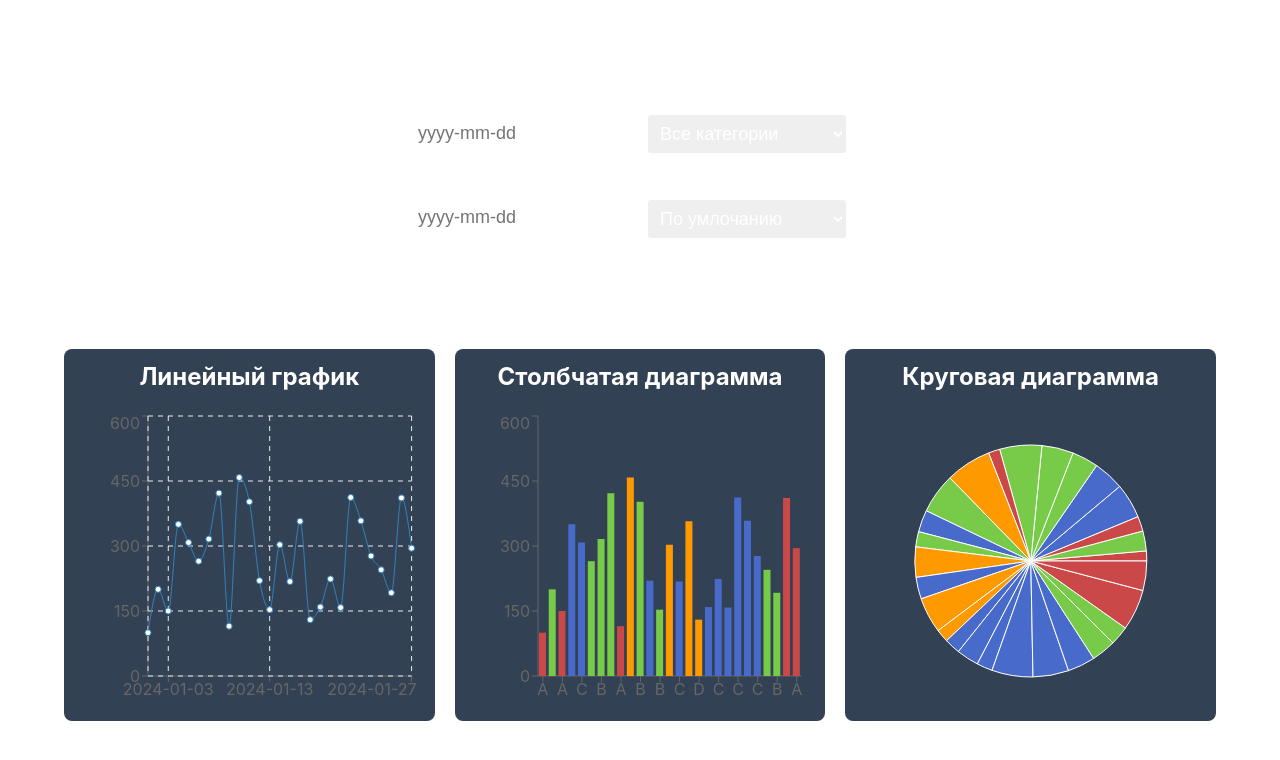
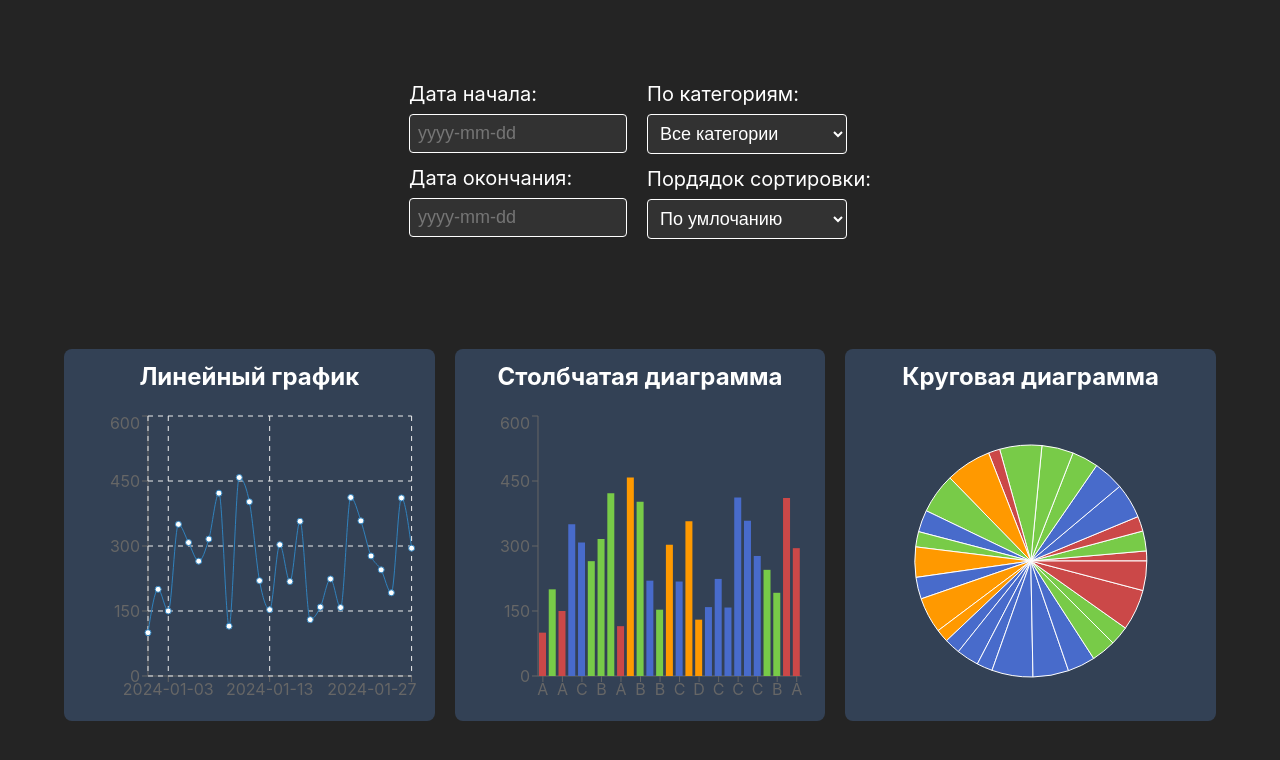
Before and after one commit to timuritodev/test-rmh, a React (Vite) app: page / in a window 1280 px wide. Shown: the top 760 px of the page. Built offline with nearby package versions, Linux system fonts and the light colour scheme.

Commit message:
fixed css

```diff
--- a/src/components/filter/styles.css
+++ b/src/components/filter/styles.css
@@ -13,6 +13,7 @@
     border: 1px solid #fff;
     border-radius: 4px;
     color: #fff;
+    background-color: #323232;
 }
 
 .filter_container {
--- a/src/index.css
+++ b/src/index.css
@@ -2,10 +2,6 @@
   font-family: Inter, system-ui, Avenir, Helvetica, Arial, sans-serif;
   line-height: 1.5;
   font-weight: 400;
-
-  color-scheme: light dark;
-  color: rgba(255, 255, 255, 0.87);
-  background-color: #242424;
 
   font-synthesis: none;
   text-rendering: optimizeLegibility;
@@ -25,6 +21,7 @@ a:hover {
 body {
   margin: 0;
   height: 100%;
+  background-color: #242424;
 }
 
 h1 {
```
